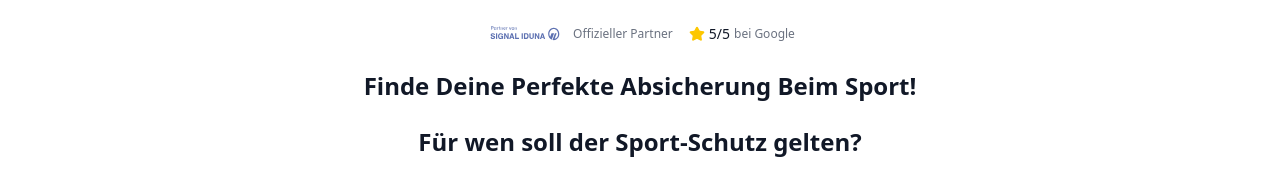
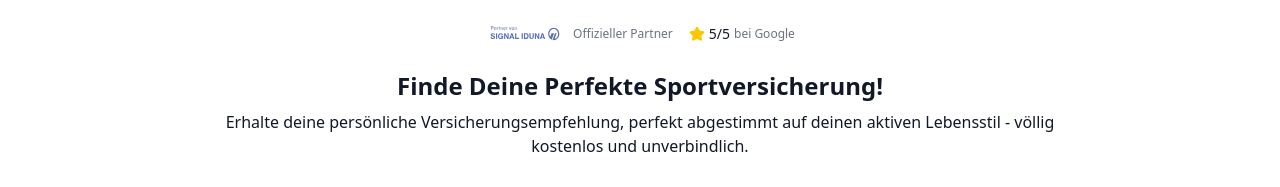
Before and after one commit to patrickkorb/PlaySafe, a Next.js app: page /rechner in a window 1280 px wide. Shown: the part 151-338 px from the top of the page. Built offline with nearby package versions, Linux system fonts and the light colour scheme; no server answers.

Commit message:
readded text

```diff
--- a/app/components/rechner/steps/Step1ForWho.tsx
+++ b/app/components/rechner/steps/Step1ForWho.tsx
@@ -21,8 +21,11 @@ export default function Step1ForWho() {
     >
       <div className="text-center mb-6 px-4">
         <h1 className="text-2xl font-extrabold text-foreground mb-2">
-          Finde Deine Perfekte Absicherung Beim Sport!
+          Finde Deine Perfekte Sportversicherung!
         </h1>
+        <h2 className="font-medium text-foreground">
+          Erhalte deine persönliche Versicherungsempfehlung, perfekt abgestimmt auf deinen aktiven Lebensstil - völlig kostenlos und unverbindlich.
+        </h2>
       </div>
 
       <h2 className="text-2xl font-semibold text-foreground mb-8 text-center">
--- a/app/rechner/page.tsx
+++ b/app/rechner/page.tsx
@@ -1,4 +1,4 @@
-'use client';
+ 'use client';
 
 import { Toaster } from 'sonner';
 import { RechnerProvider, RechnerStepper } from '@/app/components/rechner';
```
